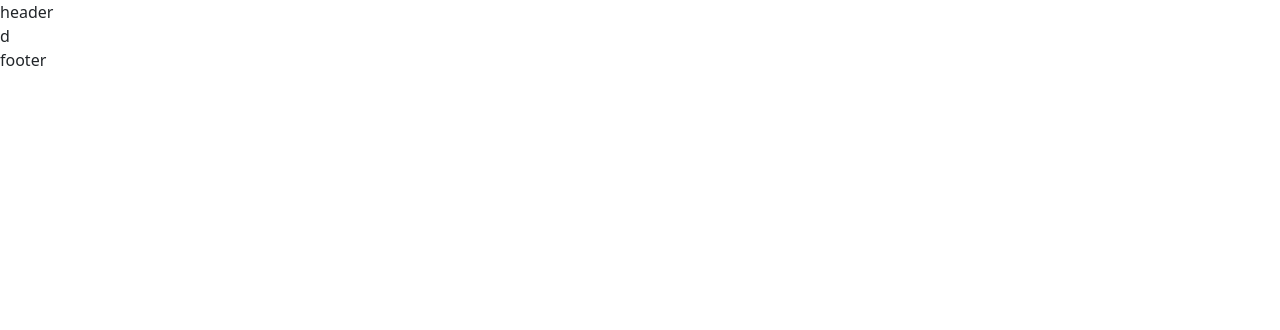
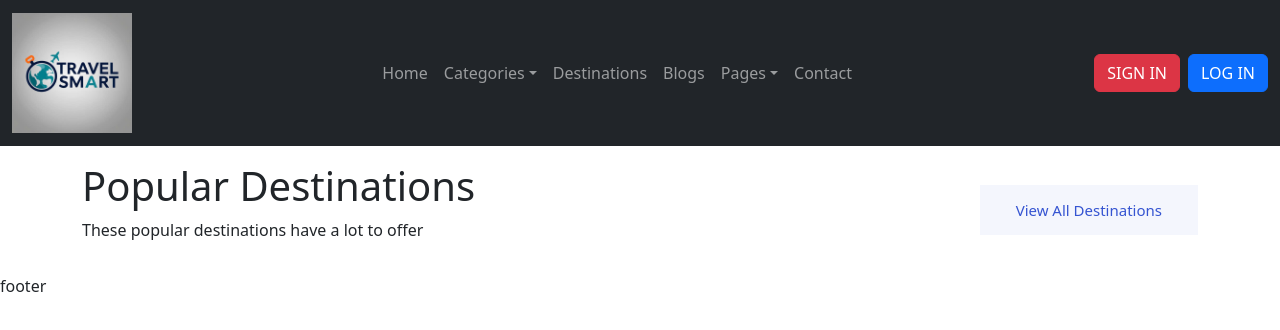
Before and after one commit to Hieuaptechw/travel, a React (Create React App) app in the folder travel-smart/: page / in a window 1280 px wide. Shown: the top 330 px of the page. Built offline with nearby package versions, Linux system fonts and the light colour scheme.

Commit message:
header
header

```diff
--- /dev/null
+++ b/travel-smart/src/pages/user/home/Home.css
@@ -0,0 +1,14 @@
+.view-all{
+    border: none;
+    height: 50px;
+    width: 40%;
+    background-color: #3554d10d;
+    color: #3554d1;
+    font-weight: 500;
+    font-size: 15px;
+}
+.view-all:hover{
+    cursor: pointer;
+    background-color: #3554d1;
+    color: #fff;
+}
--- a/travel-smart/src/pages/user/home/Home.jsx
+++ b/travel-smart/src/pages/user/home/Home.jsx
@@ -1,10 +1,21 @@
 import React from 'react';
-
+import { Container, Row, Col } from 'react-bootstrap';
+import './Home.css';
 const Home = () => {
     return (
-        <div>
-            d
-        </div>
+        <section>
+            <Container>
+                <Row className='my-3'>
+                    <Col>
+                        <h1>Popular Destinations</h1>
+                        <p>These popular destinations have a lot to offer</p>
+                    </Col>
+                    <Col className='d-flex justify-content-end align-items-center'>
+                       <button className='view-all'>View All Destinations</button>
+                    </Col>
+                </Row>
+            </Container>
+        </section>
     );
 };
 
--- a/travel-smart/src/pages/user/layout/header/Header.jsx
+++ b/travel-smart/src/pages/user/layout/header/Header.jsx
@@ -1,10 +1,100 @@
-import React from 'react';
+import React, { useState, useEffect } from 'react';
+import { Navbar, Nav, Container, NavDropdown, Button, Offcanvas, Form, FormControl } from 'react-bootstrap';
+import image from '../../../../assets/images/logo.jpg';
+import './Header.scss';
 
 const Header = () => {
+    const handleSelect = (eventKey) => alert(`selected ${eventKey}`);
+
+    const [showOffcanvas, setShowOffcanvas] = useState(false);
+    const [windowWidth, setWindowWidth] = useState(window.innerWidth);
+
+    const handleClose = () => setShowOffcanvas(false);
+    const handleShow = () => setShowOffcanvas(true);
+
+    useEffect(() => {
+        const handleResize = () => setWindowWidth(window.innerWidth);
+        window.addEventListener('resize', handleResize);
+        return () => window.removeEventListener('resize', handleResize);
+    }, []);
+
+    useEffect(() => {
+        if (windowWidth >= 992) {
+            setShowOffcanvas(false);
+        }
+    }, [windowWidth]);
+
     return (
-        <div>
-            header
-        </div>
+        <header className="header">
+            <Container fluid>
+                <Navbar bg="dark" variant="dark" expand="lg">
+                    {/* Logo */}
+                    <Navbar.Brand href="#">
+                        <img src={image} alt="Logo" className="logo" />
+                    </Navbar.Brand>
+
+                    {/* Navbar Toggle for small screens */}
+                    <Navbar.Toggle aria-controls="navbar-nav" onClick={handleShow} />
+
+                    {/* Navbar Menu for large screens */}
+                    <Navbar.Collapse id="navbar-nav" className="d-none d-lg-flex justify-content-between">
+                        <Nav className="mx-auto">
+                            <Nav.Link eventKey={1} href="#">Home</Nav.Link>
+                            <NavDropdown title="Categories" id="categories-dropdown">
+                                <NavDropdown.Item eventKey={2.1} href="#">Hotel</NavDropdown.Item>
+                                <NavDropdown.Item eventKey={2.2} href="#">Tour</NavDropdown.Item>
+                                <NavDropdown.Item eventKey={2.3} href="#">Activity</NavDropdown.Item>
+                                <NavDropdown.Item eventKey={2.4} href="#">Holiday Rentals</NavDropdown.Item>
+                                <NavDropdown.Item eventKey={2.5} href="#">Car</NavDropdown.Item>
+                                <NavDropdown.Item eventKey={2.6} href="#">Cruise</NavDropdown.Item>
+                                <NavDropdown.Item eventKey={2.7} href="#">Flight</NavDropdown.Item>
+                            </NavDropdown>
+                            <Nav.Link eventKey={3} href="#">Destinations</Nav.Link>
+                            <Nav.Link eventKey={4} href="#">Blogs</Nav.Link>
+                            <NavDropdown title="Pages" id="pages-dropdown">
+                                <NavDropdown.Item eventKey={5.1} href="#">About</NavDropdown.Item>
+                                <NavDropdown.Item eventKey={5.2} href="#">Terms</NavDropdown.Item>
+                            </NavDropdown>
+                            <Nav.Link eventKey={6} href="#">Contact</Nav.Link>
+                        </Nav>
+                        <div className="d-flex align-items-center">
+                            <Button variant="danger" className="ms-2">SIGN IN</Button>
+                            <Button variant="primary" className="ms-2">LOG IN</Button>
+                        </div>
+                    </Navbar.Collapse>
+
+                    {/* Offcanvas Menu for small screens */}
+                    <Offcanvas show={showOffcanvas} onHide={handleClose} placement="end" className="d-lg-none offcanvas-custom">
+                        <Offcanvas.Header closeButton>
+                            <Offcanvas.Title>Menu</Offcanvas.Title>
+                        </Offcanvas.Header>
+                        <Offcanvas.Body>
+                            <Nav className="flex-column">
+                                <Nav.Link eventKey={1} href="#">Home</Nav.Link>
+                                <NavDropdown title="Categories" id="categories-dropdown">
+                                    <NavDropdown.Item eventKey={2.1} href="#">Hotel</NavDropdown.Item>
+                                    <NavDropdown.Item eventKey={2.2} href="#">Tour</NavDropdown.Item>
+                                    <NavDropdown.Item eventKey={2.3} href="#">Activity</NavDropdown.Item>
+                                    <NavDropdown.Item eventKey={2.4} href="#">Holiday Rentals</NavDropdown.Item>
+                                    <NavDropdown.Item eventKey={2.5} href="#">Car</NavDropdown.Item>
+                                    <NavDropdown.Item eventKey={2.6} href="#">Cruise</NavDropdown.Item>
+                                    <NavDropdown.Item eventKey={2.7} href="#">Flight</NavDropdown.Item>
+                                </NavDropdown>
+                                <Nav.Link eventKey={3} href="#">Destinations</Nav.Link>
+                                <Nav.Link eventKey={4} href="#">Blogs</Nav.Link>
+                                <NavDropdown title="Pages" id="pages-dropdown">
+                                    <NavDropdown.Item eventKey={5.1} href="#">About</NavDropdown.Item>
+                                    <NavDropdown.Item eventKey={5.2} href="#">Terms</NavDropdown.Item>
+                                </NavDropdown>
+                                <Nav.Link eventKey={6} href="#">Contact</Nav.Link>
+                                <Button variant="danger" className="mt-2">SIGN IN</Button>
+                                <Button variant="primary" className="mt-2">LOG IN</Button>
+                            </Nav>
+                        </Offcanvas.Body>
+                    </Offcanvas>
+                </Navbar>
+            </Container>
+        </header>
     );
 };
 
--- /dev/null
+++ b/travel-smart/src/pages/user/layout/header/Header.scss
@@ -0,0 +1,7 @@
+.header {
+    background-color: #212529;
+
+    .logo {
+        width: 120px;
+    }
+}
```
Also changed, not shown: travel-smart/src/assets/images/logo.jpg (added), travel-smart/src/assets/images/luuah.txt (deleted).
